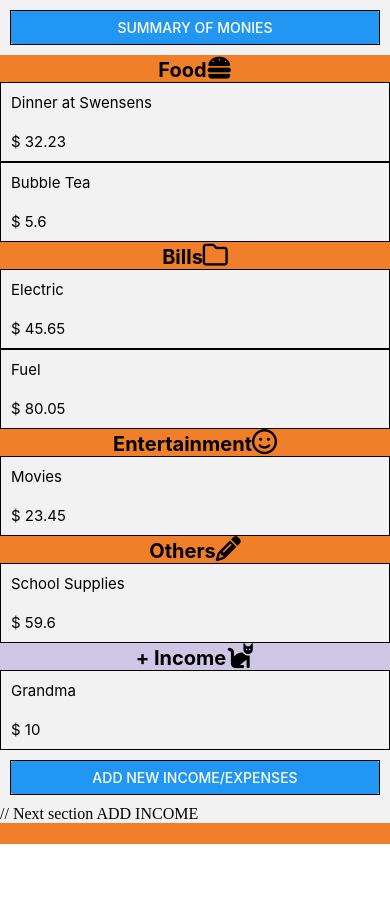
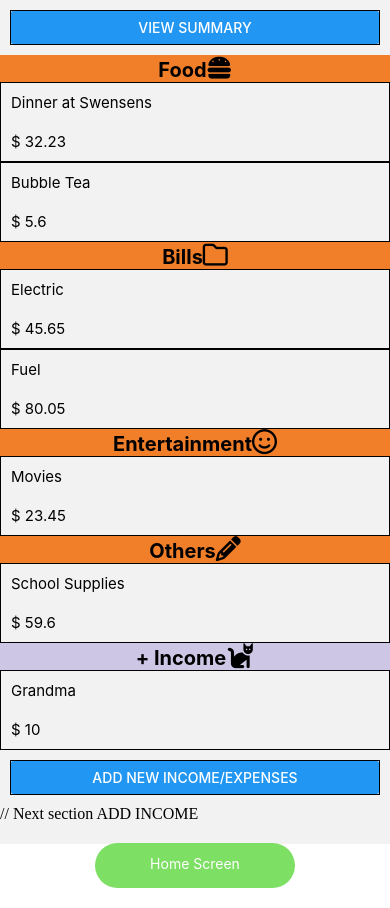
Before and after one commit to edlyana/L07Day, a React Native app: screen /Home in a window 390 px wide. Before the commit the page ends 844 px from the top, so only its background shows below. Built offline with nearby package versions, Linux system fonts and the light colour scheme.

Commit message:
Updated code

```diff
--- a/Add.js
+++ b/Add.js
@@ -18,7 +18,7 @@ const Add = ({navigation, setChoice1, setChoice2, setChoice3}) => {
 
             <View>
                 <Text style={{fontWeight: 'bold'}}>Price:</Text>
-                <TextInput style={{borderWidth: 1}} onChangeText={(number) => setPrice(number)}/>
+                <TextInput style={{borderWidth: 1}} onChangeText={(number) => setPrice(parseFloat(number))}/>
             </View>
 
             <View style={{padding: 10}}>
@@ -26,9 +26,6 @@ const Add = ({navigation, setChoice1, setChoice2, setChoice3}) => {
                     value={category}
                     onValueChange={(value) => setCategory(value)}
                     items={[
-                        // {label:{setChoice1}, value:{setChoice1}},
-                        // {label:{setChoice2}, value:{setChoice2}},
-                        // {label:{setChoice3}, value:{setChoice3}},
                         {label:"Food", value:"Food"},
                         {label:"Bills", value:"Bills"},
                         {label:"Entertainment", value:"Entertainment"},
@@ -39,7 +36,7 @@ const Add = ({navigation, setChoice1, setChoice2, setChoice3}) => {
             </View>
 
             <Button title="SUBMIT" onPress={() => {
-                let item = {key: itemName, price: price}; //{key: d}
+                let item = {key: itemName, price: parseFloat(price)}; //{key: d}
                 let indexNum = 0;
                 if(category == "Bills") {
                     indexNum = 1;
--- a/Home.js
+++ b/Home.js
@@ -69,15 +69,6 @@ const styles = StyleSheet.create({
     },
 });
 
-// const InputBox = ({label, onChangeText}) => {
-//     return (
-//         <View style={styles.inputContainer}>
-//             <Text style={styles.inputLabel}>{label}</Text>
-//             <TextInput style={styles.inputBox} onChangeText={onChangeText} keyboardType="numeric"/>
-//         </View>
-//     );
-// };
-
 const Home = ({navigation}) => {
 
     const renderItem = ({item, index, section}) => {
@@ -91,32 +82,44 @@ const Home = ({navigation}) => {
         );
     };
 
+    const calculateTotal = () => {
+        const total = {};
+        let expenseTotal = 0;
+        let totalIncome = 0;
+
+        datasource.forEach((category) => {
+            const totalPrice = category.data.reduce((sum, item) => sum + parseFloat(item.price || 0), 0);  // Ensures 'price' is a number
+            if (category.title === "+ Income") {
+                totalIncome = totalPrice;
+            }
+            else {
+                total[category.title] = totalPrice.toFixed(2);
+                expenseTotal += totalPrice;
+            }
+        });
+
+        let summaryMessage = "";
+        if (totalIncome > expenseTotal) {
+            summaryMessage = `\nYou have a Surplus of $${(totalIncome - expenseTotal).toFixed(2)}`;
+        }
+        else {
+            summaryMessage = `\nYou have a Deficit of $${(expenseTotal - totalIncome).toFixed(2)}`;
+        }
+
+        Alert.alert(
+            "Summary of Income & Expenses",
+            `Total Income: $${totalIncome.toFixed(2)} \nTotal Expenses: $${expenseTotal.toFixed(2)} \n${summaryMessage}`,
+            [{text: "Close"}]);
+    };
+
     return (
-        <ScrollView>
+        <>
             <View style={[styles.container, {marginBottom: 150}]}>
                 <StatusBar hidden={true}/>
                 <View style={styles.buttonContainer}>
-                    <Button title="Summary of Monies" onPress={() => {
-                        // // Calculate total income and expenses
-                        // // let totalIncome = incomeHistory.reduce((acc, curr) => acc + curr, 0).toFixed(2);
-                        // let totalExpenses = 0; // Replace with your actual calculation of total expenses
-                        //
-                        // // Determine surplus or deficit
-                        // let summaryMessage = '';
-                        // if (totalIncome > totalExpenses) {
-                        //     summaryMessage = "You have a Surplus of $ " + (totalIncome - totalExpenses).toFixed(2);
-                        // }
-                        // else {
-                        //     summaryMessage = "You have a Deficit of $ " + (totalExpenses - totalIncome).toFixed(2);
-                        // }
-                        //
-                        // const msg = "Total Income: $ " + totalIncome + "\n" +
-                        //     "Total Expenses: $ " + totalExpenses + "\n" +
-                        //     summaryMessage;
+                    <Button title="View Summary" onPress={calculateTotal}/>
+                </View>
 
-                        Alert.alert({text:"Close"});
-                    }}/>
-                </View>
                 <View>
                     <SectionList sections={datasource} renderItem={renderItem}
                                  renderSectionHeader={({section:{title, bkColor, nameIcon}})=>(
@@ -127,37 +130,53 @@ const Home = ({navigation}) => {
                                  )}
                     />
                 </View>
+
                 <View style={styles.buttonContainer}>
                     <Button title="Add New Income/Expenses" onPress={()=> {navigation.navigate('Add')}}/>
                 </View>
 
                 // Next section ADD INCOME
-                <View style={styles.pageStyle}>
-                    {/*<InputBox label="Enter Income:" onChangeText={setIncome}/>*/}
-                    {/*<Button title="Add Income" onPress={addIncomeToHistory}/>*/}
-
-                    {/*<View style={styles.incomeHistory}>*/}
-                    {/*    <Text>Income History:</Text>*/}
-                    {/*    <FlatList data={totalIncome} renderItem={renderItem}/>*/}
-                    {/*    <FlatList*/}
-                    {/*        data={incomeHistory}*/}
-                    {/*        keyExtractor={(item, index) => index.toString()}*/}
-                    {/*        renderItem={({ item, index }) => (*/}
-                    {/*            <View style={styles.incomeItem}>*/}
-                    {/*                <Text>#{index + 1}: ${item}</Text>*/}
-                    {/*            </View>*/}
-                    {/*        )}*/}
-                    {/*    />*/}
-                    {/*</View>*/}
-
-                    <TouchableOpacity style={styles.btnStyle} onPress={() => {navigation.navigate("MainPage")}}>
-                        <Text style={{textAlign:"center", paddingTop:12, color:'white'}}>Home Screen</Text>
-                    </TouchableOpacity>
-                </View>
+                <TouchableOpacity style={styles.btnStyle} onPress={() => {navigation.navigate("MainPage")}}>
+                    <Text style={{textAlign:"center", paddingTop:12, color:'white'}}>Home Screen</Text>
+                </TouchableOpacity>
             </View>
-        </ScrollView>
+        </>
 
     );
 };
 
 export default Home;
+
+
+// const InputBox = ({label, onChangeText}) => {
+//     return (
+//         <View style={styles.inputContainer}>
+//             <Text style={styles.inputLabel}>{label}</Text>
+//             <TextInput style={styles.inputBox} onChangeText={onChangeText} keyboardType="numeric"/>
+//         </View>
+//     );
+// };
+
+// Next section ADD INCOME
+// <View style={styles.pageStyle}>
+//     {/*<InputBox label="Enter Income:" onChangeText={setIncome}/>*/}
+//     {/*<Button title="Add Income" onPress={addIncomeToHistory}/>*/}
+//
+//     {/*<View style={styles.incomeHistory}>*/}
+//     {/*    <Text>Income History:</Text>*/}
+//     {/*    <FlatList data={totalIncome} renderItem={renderItem}/>*/}
+//     {/*    <FlatList*/}
+//     {/*        data={incomeHistory}*/}
+//     {/*        keyExtractor={(item, index) => index.toString()}*/}
+//     {/*        renderItem={({ item, index }) => (*/}
+//     {/*            <View style={styles.incomeItem}>*/}
+//     {/*                <Text>#{index + 1}: ${item}</Text>*/}
+//     {/*            </View>*/}
+//     {/*        )}*/}
+//     {/*    />*/}
+//     {/*</View>*/}
+//
+//     <TouchableOpacity style={styles.btnStyle} onPress={() => {navigation.navigate("MainPage")}}>
+//         <Text style={{textAlign:"center", paddingTop:12, color:'white'}}>Home Screen</Text>
+//     </TouchableOpacity>
+// </View>
```
